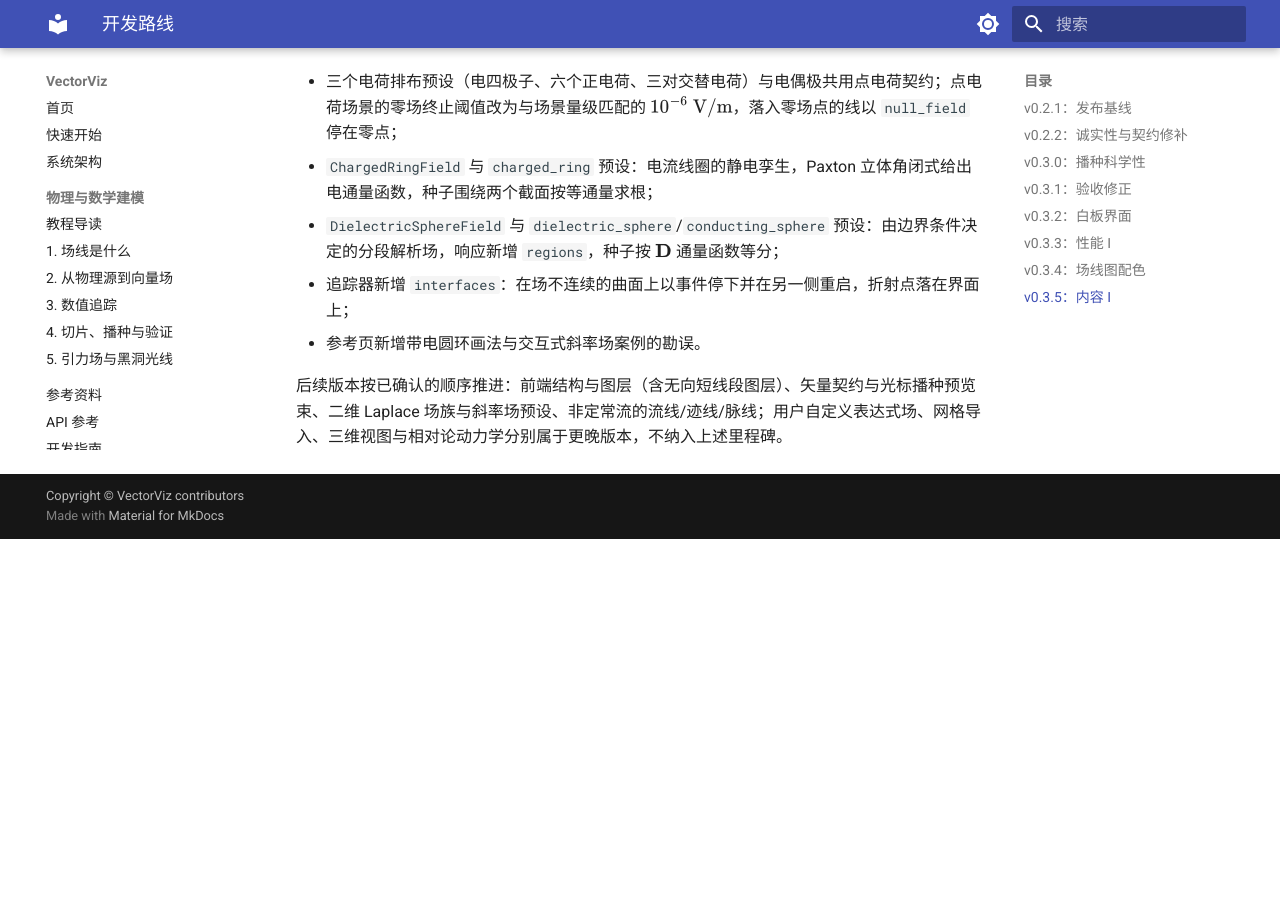
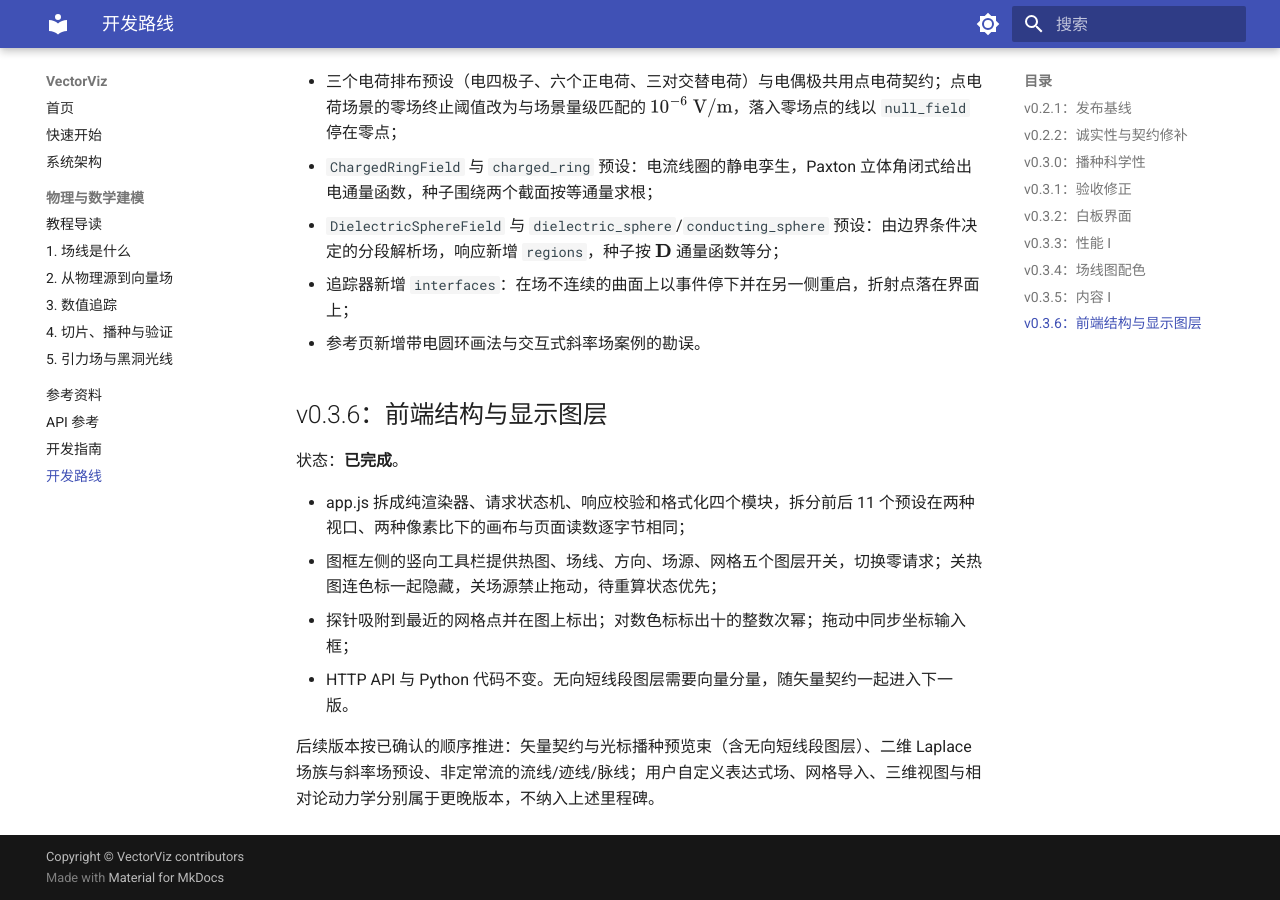
Before and after one commit to longwarriors/Vector_field_streamline, an MkDocs documentation site: the page built from docs/roadmap.md, in a window 1280 px wide and 900 px high, scrolled down 2235 px. Built offline with MkDocs 1.6.1 and Material for MkDocs 9.7.7, drawn with Linux system fonts in a browser that asks for light colours; nearby versions of some CDN libraries; library files that are not in the unit come from our copies; before the commit the page ends 2774 px from its top, so only the background shows below that.

Commit message:
Document the layer toolbar, probe snapping and frontend modules
Co-Authored-By: Claude Fable 5.1 <noreply@anthropic.com>
Claude-Session: https://claude.ai/code/session_01P88cQpYib8oZFrTQVNTg9b

```diff
--- a/docs/architecture.md
+++ b/docs/architecture.md
@@ -118,6 +118,21 @@ uniform         -> UniformField(...)
 
 圆环是三维理想细导线模型；二维 Web 追踪器使用它的真实不变子午面。三维环面排除管在该平面上的截面是两个圆盘，因此 Web 层传给二维追踪器的是两个 `SphericalExclusion`，而不是维数不匹配的 `ToroidalExclusion`。响应中的两个 wire 标记仅表示同一圆环与子午面的交点，不是两个独立场源。环内非轴 job 由等间隔 $\psi$ 目标反解并成对镜像，奇数预算另含一条轴线特征 job。带电圆环复用同一个子午面适配器和同样的两个圆盘排除区，种子改在两个截面周围的种子圆上按等间隔 $\Psi$ 反解角度并镜像；零通量目标直接放在环内赤道上，奇数预算另含一条环外赤道射线。两种球体没有场源，响应改用 `regions` 给出球面截线；场景把球面作为追踪器的界面传入，穿过球面的线由事件停下并在另一侧重启，种子按 $\mathbf D$ 的通量函数在左边界等分。
 
+## 前端模块 { #frontend-modules }
+
+静态前端没有构建步骤，按职责拆成几个 ES 模块：
+
+| 模块 | 职责 | 依赖 |
+|---|---|---|
+| `app.js` | 页面状态、DOM 绑定、场源编辑、拖动与探针、图层开关 | 其余全部 |
+| `renderer.js` | 纯 Canvas 渲染器：接收视图对象（场景、状态、图框矩形、坐标变换、色阶、选中源、像素比、图层）与注入的主题，按层绘制；缓存热图栅格 | `canvas-theme.js`、`color-scale.js`、`coordinates.js`、`formatting.js`、`source-controls.js` |
+| `scene-loader.js` | 请求状态机：同一时刻只有一个在途请求，后发请求中止先前的，迟到的响应被忽略，滑块编辑去抖 | 无 |
+| `scene-validation.js` | 按请求的预设校验响应结构：固定预设必须恰好返回自己的只读标记或材料区域 | 无 |
+| `formatting.js` | 画布与页面共用的数值格式化 | 无 |
+| `coordinates.js`、`color-scale.js`、`source-controls.js`、`canvas-theme.js` | 纯函数与常量：图框与坐标变换、色阶、场源规则、画布主题 | 无 |
+
+图层开关只是显示状态：切换任何图层都不发请求，渲染器按视图对象里的图层标志决定画什么；轴线、外框和材料轮廓总是画。“场待重算”状态优先于图层开关。渲染器对同一标量网格、色阶和采样因子只栅格化一次。
+
 ## 缓存边界 { #cache-boundaries }
 
 缓存设计上分为三层，各用彼此独立的键：
--- a/docs/roadmap.md
+++ b/docs/roadmap.md
@@ -75,4 +75,13 @@
 - 追踪器新增 `interfaces`：在场不连续的曲面上以事件停下并在另一侧重启，折射点落在界面上；
 - 参考页新增带电圆环画法与交互式斜率场案例的勘误。
 
-后续版本按已确认的顺序推进：前端结构与图层（含无向短线段图层）、矢量契约与光标播种预览束、二维 Laplace 场族与斜率场预设、非定常流的流线/迹线/脉线；用户自定义表达式场、网格导入、三维视图与相对论动力学分别属于更晚版本，不纳入上述里程碑。
+## v0.3.6：前端结构与显示图层
+
+状态：**已完成**。
+
+- app.js 拆成纯渲染器、请求状态机、响应校验和格式化四个模块，拆分前后 11 个预设在两种视口、两种像素比下的画布与页面读数逐字节相同；
+- 图框左侧的竖向工具栏提供热图、场线、方向、场源、网格五个图层开关，切换零请求；关热图连色标一起隐藏，关场源禁止拖动，待重算状态优先；
+- 探针吸附到最近的网格点并在图上标出；对数色标标出十的整数次幂；拖动中同步坐标输入框；
+- HTTP API 与 Python 代码不变。无向短线段图层需要向量分量，随矢量契约一起进入下一版。
+
+后续版本按已确认的顺序推进：矢量契约与光标播种预览束（含无向短线段图层）、二维 Laplace 场族与斜率场预设、非定常流的流线/迹线/脉线；用户自定义表达式场、网格导入、三维视图与相对论动力学分别属于更晚版本，不纳入上述里程碑。
```
Also changed, not shown: CHANGELOG.md (+9 -0 lines), docs/getting-started.md (+2 -0 lines), docs/index.md (+1 -1 lines).
